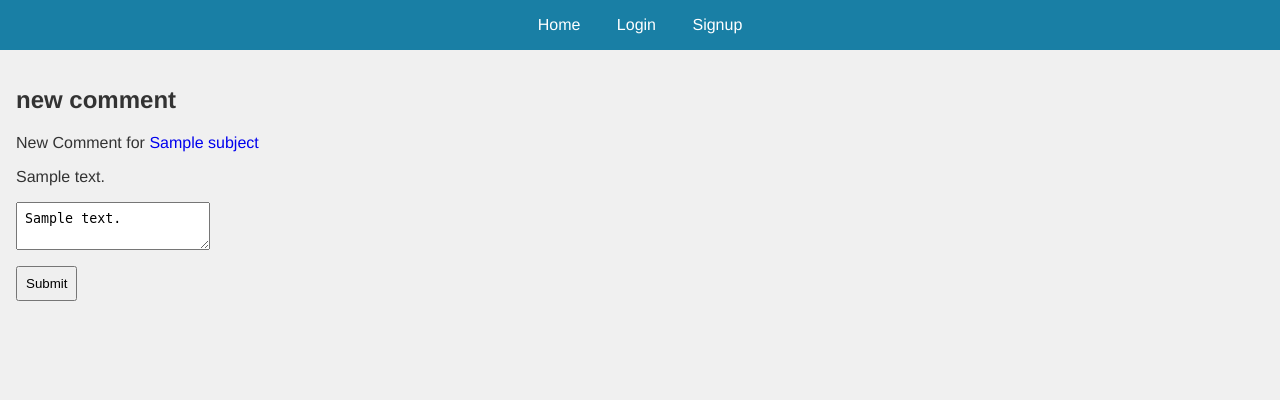
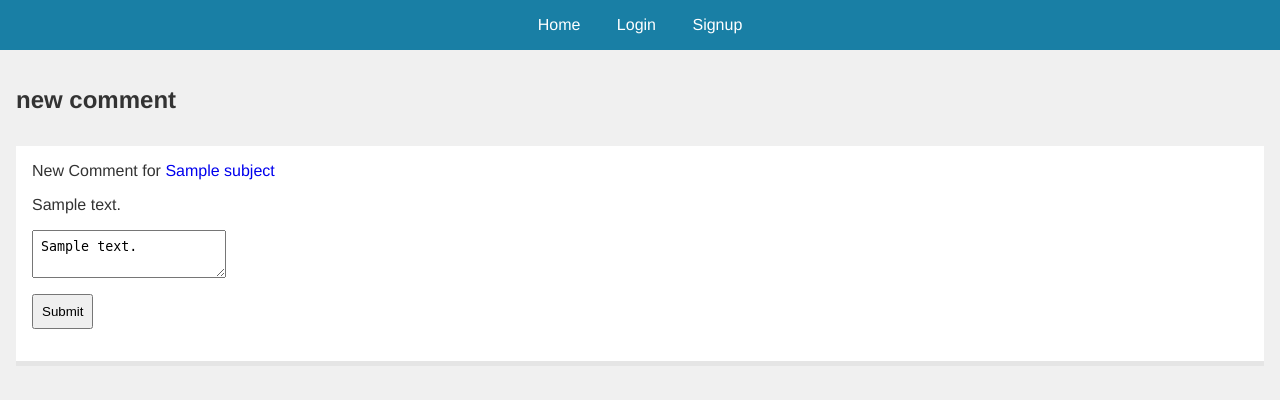
Before and after one commit to code0wl/blog, a Python web app: template templates/newcomment.html in a window 1280 px wide. Shown: the part 82-482 px from the top of the page. Run offline with Jinja, Linux system fonts and the light colour scheme; the template is opened without the code that fills it: most values are stand-ins (such as "Sample title", 1, 10 or a date in 2020).

Commit message:
after review

```diff
--- a/main.py
+++ b/main.py
@@ -121,6 +121,7 @@ def blog_key(name='default'):
 class Comment(db.Model):
     comment = db.StringProperty(required=True)
     post = db.StringProperty(required=True)
+    author = db.StringProperty(required=True)
 
     @classmethod
     def render(self):
@@ -151,7 +152,8 @@ class NewComment(BlogHandler):
         comment = self.request.get('comment')
 
         if comment:
-            c = Comment(comment=comment, post=post_id, parent=self.user.key())
+            author = self.request.get('author')
+            c = Comment(comment=comment, post=post_id, parent=self.user.key(), author=author)
             c.put()
             self.redirect('/blog/%s' % str(post_id))
         else:
@@ -435,6 +437,6 @@ app = webapp2.WSGIApplication([('/?', BlogFront),
                                ('/blog/([0-9]+)/newcomment', NewComment),
                                ('/blog/([0-9]+)/updatecomment/([0-9]+)', UpdateComment),
                                ('/blog/([0-9]+)/deletecomment/([0-9]+)', DeleteComment),
-                               ('/commenterror', CommentError)
+                               ('/commenterror', CommentError),
                                ],
                               debug=True)
--- a/static/css/base.css
+++ b/static/css/base.css
@@ -75,6 +75,13 @@ input {
     color: #999
 }
 
+.comment {
+    background: white;
+    border-bottom: 5px solid rgba(0,0,0,.1);
+    margin: 2rem 0;
+    padding: 1rem;
+}
+
 .main-nav a {
     color: #fff;
 }
--- a/templates/newcomment.html
+++ b/templates/newcomment.html
@@ -3,10 +3,11 @@
 {% block content %}
 <h2>new comment</h2>
 <form method="post" class="comment">
+    <div>New Comment for <a href="/blog/{{pkey.id()}}">{{subject}}</a></div>
+    <p>{{content}}</p>
     <label>
-        <div>New Comment for <a href="/blog/{{pkey.id()}}">{{subject}}</a></div>
-        <p>{{content}}</p>
         <textarea name="comment">{{comment}}</textarea>
+        <input type="hidden" name="author" value="{{user.name}}">
     </label>
 
     <div class="error">{{error}}</div>
```
Also changed, not shown: templates/permalink.html (+6 -6 lines), 1 other file.
